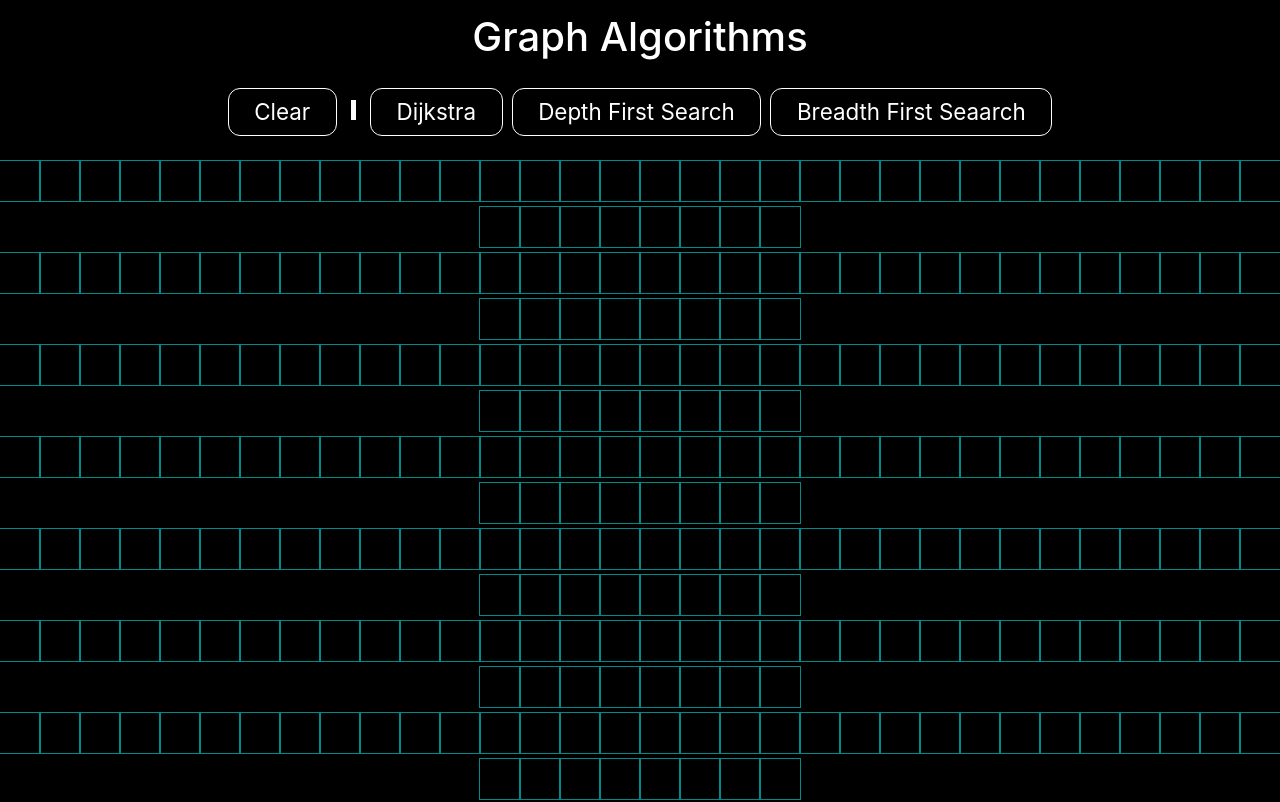
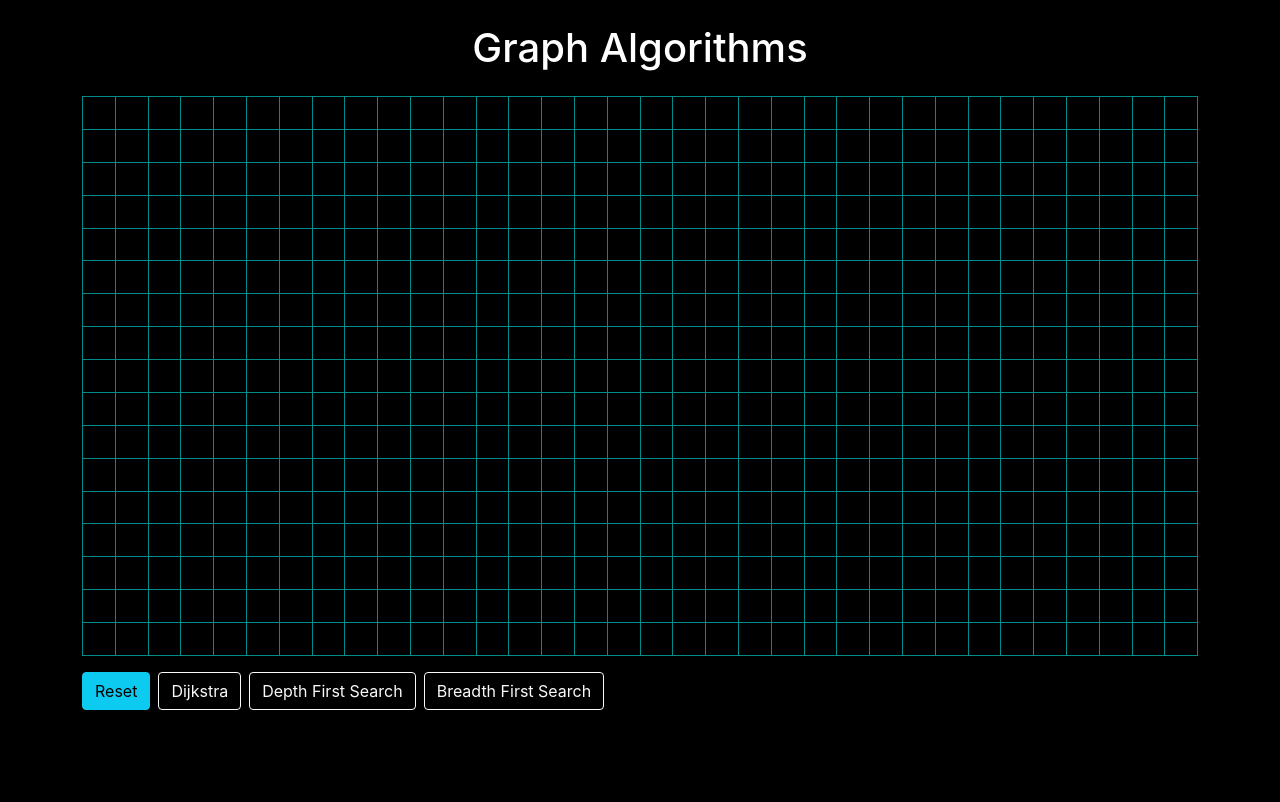
Before and after one commit to anish-kondepudi/AlgorithmVisualizer, a React (Create React App) app in the folder algorithm_visualizer/: page /graph in a window 1280 px wide. Shown: the top 802 px of the page. Built offline with nearby package versions, Linux system fonts and the light colour scheme.

Commit message:
resizable grid

```diff
--- a/algorithm_visualizer/src/pages/GraphPage.css
+++ b/algorithm_visualizer/src/pages/GraphPage.css
@@ -1,42 +1,13 @@
 .graphPage h1 {
   color: white;
   text-align: center;
-  padding-top: 1%;
 }
 
-.graphPage .nav-bar {
-  padding-top: 1.5%;
-  text-align: center;
-  align-content: center;
-  align-self: center;
+.grid {
+  border-left: 1px solid darkcyan;
+  border-top: 1px solid darkcyan;
 }
 
-.graphPage .divider {
-  border-left: 5px solid white;
-  margin-left: 0.75%;
-  margin-right: 0.75%;
+.grid-row {
+  height: 100%;
 }
-
-.graphPage .btn {
-  color: white;
-  background-color: transparent;
-  border-color: white;
-  border-radius: 12px;
-  padding-left: 2%;
-  padding-right: 2%;
-  margin-left: 0.35%;
-  margin-right: 0.35%;
-  border-width: 1.8px;
-  font-size: 140%;
-}
-
-.graphPage .btn:hover {
-  color: black;
-  background-color: white;
-  border-color: black;
-}
-
-.graphPage .grid {
-  text-align: center;
-  padding-top: 2%;
-}
--- a/algorithm_visualizer/src/pages/GraphPage.js
+++ b/algorithm_visualizer/src/pages/GraphPage.js
@@ -1,12 +1,37 @@
-import { useState } from "react"
+import { useEffect, useState } from "react"
 import "./GraphPage.css";
 import { Node } from './graph_components/Node.js';
 
-const NUM_ROWS = 16;
-const NUM_COLS = 40;
+
+const CELL_SIZE = 2;
+const GRID_HEIGHT = 70;
+const PX_TO_REM = 1 / parseFloat(getComputedStyle(document.documentElement).fontSize);
 
 
 export const GraphPage = () => {
+
+  // Initializes Grid
+  const [grid, setGrid] = useState([]);
+
+  // for later use currently useless
+  useEffect(() => {
+    updateGrid();
+    window.addEventListener('resize', updateGrid);
+  }, []);
+
+
+  const updateGrid = () => {
+    console.log("hello");
+    const gridElement = document.getElementById('grid');
+    setGrid(createGrid(
+      Math.floor(gridElement.offsetHeight*PX_TO_REM/CELL_SIZE),
+      Math.floor(gridElement.offsetWidth*PX_TO_REM/CELL_SIZE)
+    ));
+  }
+
+
+
+
 
     // Creates a Grid with Row x Col Nodes
   const createGrid = (rows,cols) => {
@@ -14,7 +39,7 @@ export const GraphPage = () => {
     for (let row=0; row<rows; row++) {
       const currentRow = [];
       for (let col=0; col<cols; col++) {
-        currentRow.push(createNode)
+        currentRow.push(createNode(col, row))
       }
       grid.push(currentRow);
     }
@@ -29,33 +54,23 @@ export const GraphPage = () => {
     };
   };
 
-  // Initializes Grid
-  const [grid, setGrid] = useState(createGrid(NUM_ROWS,NUM_COLS));
+
 
   return (
-    <div className="graphPage">
+    <div className="graphPage container">
 
       {/* Title */}
-      <h1> Graph Algorithms </h1>
-
-      {/* Graph Buttons */}
-      <div className="nav-bar">
-        <button className="btn">Clear</button>
-        <span className="divider"></span>
-        <button className="btn">Dijkstra</button>
-        <button className="btn">Depth First Search</button>
-        <button className="btn">Breadth First Seaarch</button>
-      </div>
+      <h1 className="my-4"> Graph Algorithms </h1>
 
       {/* Graph Algorithm Grid */}
-      <div className="grid">
+      <div className="grid d-flex flex-column mb-3" id="grid" style={{height: `${GRID_HEIGHT}vh`}}>
         {grid.map((row, rowIdx) => {
           return (
-            <div key={rowIdx}>
+            <div className="grid-row d-flex flex-row" key={rowIdx}>
               {row.map((node, nodeIdx) => {
                 const {row, col} = node;
                   return (
-                    <Node
+                    <Node key={nodeIdx}
                       row={row}
                       col={col}>
                     </Node>
@@ -66,6 +81,15 @@ export const GraphPage = () => {
         })}
       </div>
 
+
+      {/* Graph Buttons */}
+      <div className="mb-3 gap-2 d-flex justify-content-start flex-wrap">
+        <button className="btn btn-info" >Reset</button>
+        <button className="btn btn-outline-light" >Dijkstra</button>
+        <button className="btn btn-outline-light" >Depth First Search</button>
+        <button className="btn btn-outline-light" >Breadth First Search</button>
+      </div>
+
     </div>
   );
 
--- a/algorithm_visualizer/src/pages/SortingPage.js
+++ b/algorithm_visualizer/src/pages/SortingPage.js
@@ -187,7 +187,7 @@ export const SortingPage = () => {
         )}
       </div>
 
-      <div className="row gap-2">
+      <div className="row gap-3 mb-3">
         <div className="col-md-12 col-lg-9">
           <div className="mb-3 gap-2 d-flex justify-content-start flex-wrap">
             <button className="btn btn-info" onClick={resetArray}>Reset</button>
@@ -226,7 +226,7 @@ export const SortingPage = () => {
         </div>
 
         <div className="col">
-          <table className="table table-sm table-borderless text-white w-auto">
+          <table className="table table-sm table-borderless text-white w-auto mb-0">
             <tbody>
               <tr>
                 <th className="pe-3 pt-0" scope="row">Algorithm</th>
--- a/algorithm_visualizer/src/pages/graph_components/Node.css
+++ b/algorithm_visualizer/src/pages/graph_components/Node.css
@@ -1,7 +1,8 @@
 .node {
-  width: 40px;
-  height: 40px;
-  outline: 1px solid darkcyan;
+  width: 100%;
+  height: 100%;
+  border-right: 1px solid darkcyan;
+  border-bottom: 1px solid darkcyan;
   display: inline-block;
 }
 
```
